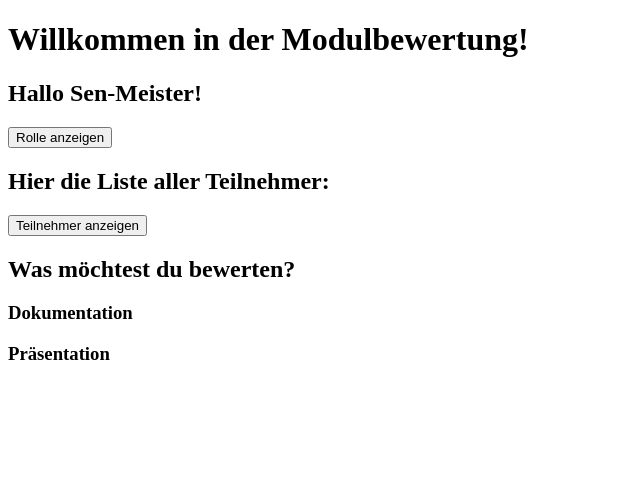
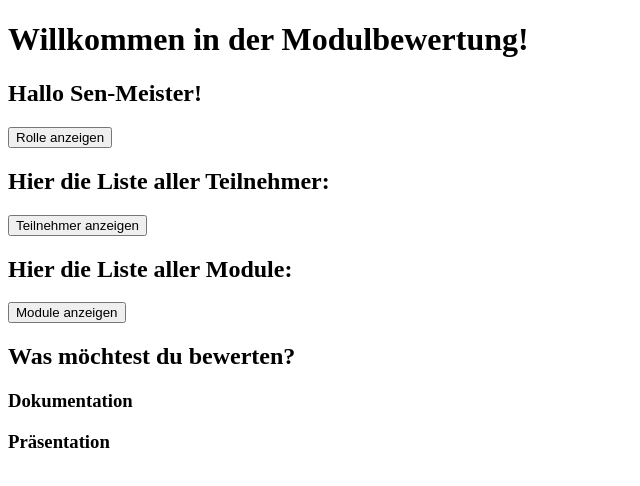
Before and after one commit to Kaarjalan/ModulbewertungFrontend, an Angular app: page / in a window 1280 px wide. Shown: the top 486 px of the page, without its empty margins (0-640 px from the left). Built offline with nearby package versions, Linux system fonts and the light colour scheme.

Commit message:
Module hinzugefügt

```diff
--- a/src/app/app.component.html
+++ b/src/app/app.component.html
@@ -1,6 +1,8 @@
 <h1>Willkommen in der Modulbewertung!</h1>
 <app-user></app-user>
 <app-students></app-students>
+<app-modules></app-modules>
+
 
 <h2>Was möchtest du bewerten?</h2>
 
--- a/src/app/app.component.ts
+++ b/src/app/app.component.ts
@@ -2,11 +2,12 @@ import { Component } from '@angular/core';
 import { RouterOutlet } from '@angular/router';
 import { UserComponent } from './user/user.component';
 import { StudentsComponent } from './students/students.component';
+import { ModulesComponent } from './modules/modules.component';
 
 @Component({
   selector: 'app-root',
   standalone: true,
-  imports: [RouterOutlet, UserComponent, StudentsComponent],
+  imports: [RouterOutlet, UserComponent, StudentsComponent, ModulesComponent],
   templateUrl: './app.component.html',
   styleUrl: './app.component.css'
 })
--- a/src/app/modules/modules.component.html
+++ b/src/app/modules/modules.component.html
@@ -1 +1,8 @@
-<p>modules works!</p>
+<h2>Hier die Liste aller Module:</h2>
+<button (click)="toggleModules()">Module anzeigen</button>
+<div [hidden]="hideModules">
+    <p>Modul 1</p>
+    <p>Modul 2</p>
+    <p>Modul 3</p>
+    <p>Modul 4</p>
+</div>
--- a/src/app/modules/modules.component.ts
+++ b/src/app/modules/modules.component.ts
@@ -9,4 +9,10 @@ import { Component } from '@angular/core';
 })
 export class ModulesComponent {
 
+  hideModules = true;
+
+  toggleModules(){
+    this.hideModules = !this.hideModules;
+  }
+
 }
```
